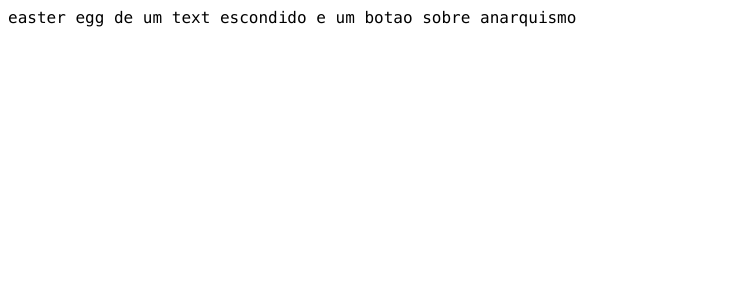
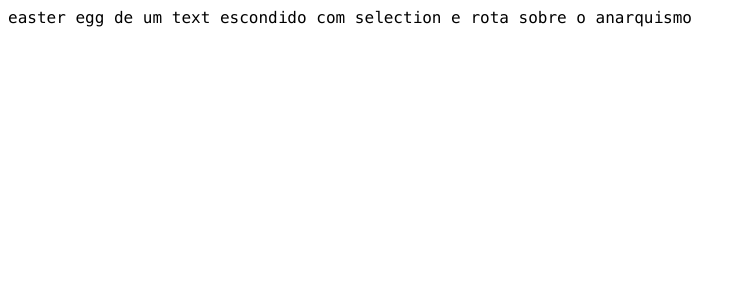
Before and after one commit to hotequil/hotequil-site, an Angular app: page / in a window 1280 px wide. Shown: the top 300 px of the page, without its empty margins (0-745 px from the left). Built offline with nearby package versions, Linux system fonts and the light colour scheme.

Commit message:
ajustado favicon

```diff
--- a/source/application/root/root.component.html
+++ b/source/application/root/root.component.html
@@ -1,3 +1,3 @@
-easter egg de um text escondido e um botao sobre anarquismo
+easter egg de um text escondido com selection e rota sobre o anarquismo
 
 <router-outlet></router-outlet>
--- a/source/application/root/root.component.ts
+++ b/source/application/root/root.component.ts
@@ -1,10 +1,12 @@
-import { Component } from '@angular/core';
+import { Component, OnInit } from '@angular/core';
 
 @Component({
     selector: 'hotequil-root',
     templateUrl: './root.component.html',
     styleUrls: ['./root.component.scss']
 })
-export class RootComponent {
-    title = 'hotequil';
+export class RootComponent implements OnInit{
+    ngOnInit(): void{
+        console.log('A verdadeira utopia está aí, vários prédios caindo aos pedaços, educação centralizada, documentos carimbados, falsos contratos, pagamentos involuntários, papeis positivados e apelo ao fino, até pelo que eu sei, você não nasceu com isso.');
+    }
 }
--- a/source/pages/index.html
+++ b/source/pages/index.html
@@ -21,7 +21,7 @@
         <meta name="copyright" content="João Paulo Hotequil">
         <meta name="rating" content="general">
         <meta http-equiv="content-type" content="text/html; charset=UTF-8">
-        <link rel="shortcut icon" type="image/png" href="source/assets/images/hotequil.png">
+        <link rel="shortcut icon" type="image/png" href="./assets/images/hotequil.png">
     </head>
     <body>
         <hotequil-root></hotequil-root>
```
